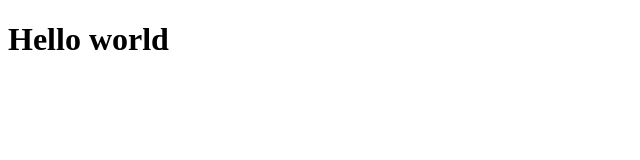
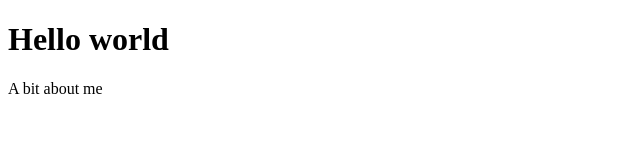
Before and after one commit to YunxinStellaWang/test, a plain HTML site: page index.html in a window 1280 px wide. Shown: the whole page, without its empty margins (0-640 px from the left). Drawn offline with Linux system fonts and the light colour scheme.

Commit message:
another message

```diff
--- a/index.html
+++ b/index.html
@@ -6,5 +6,8 @@
   </head>
   <body>
     <h1>Hello world</h1>
+    <p>
+      A bit about me
+    </p>
   </body>
 </html>
```
